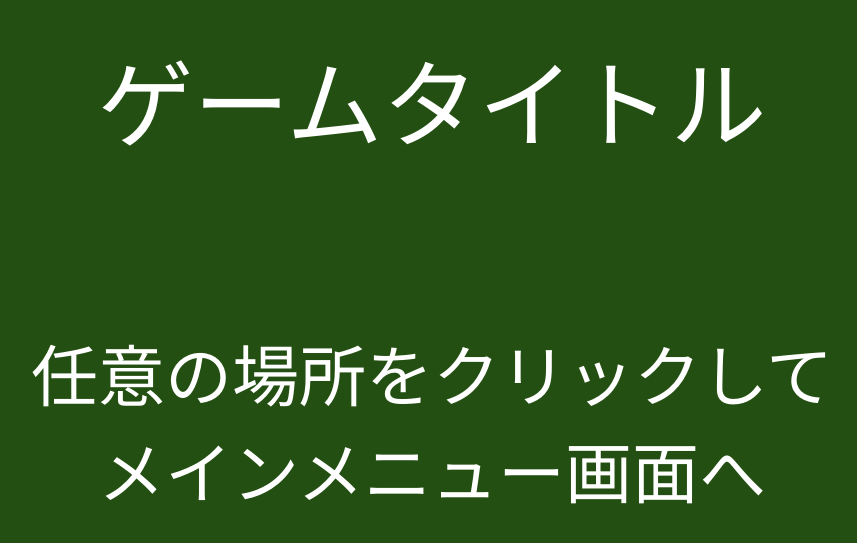
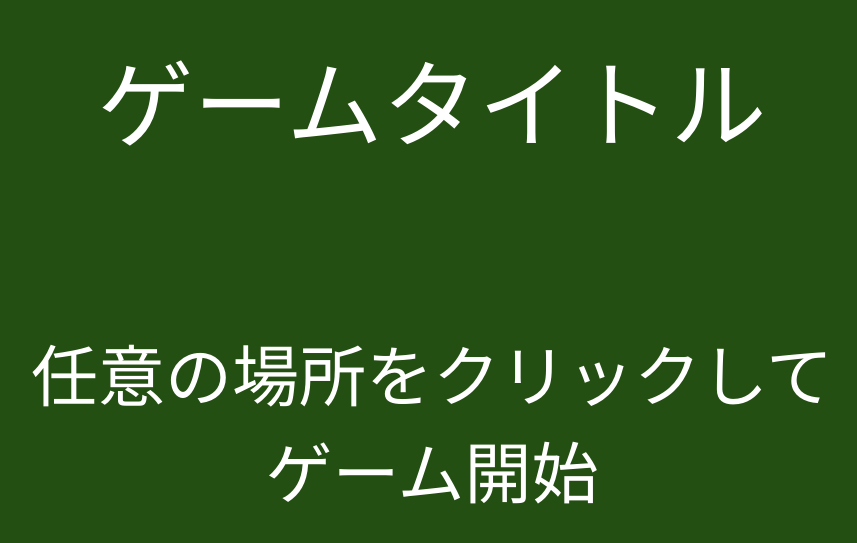
Before and after one commit to regularambition/ReactLearning, a React (Vite) app in the folder my-react-app/: page / in a window 1280 px wide. Shown: the part 127-670 px from the top of the page, without its empty margins (208-1065 px from the left). Built offline with nearby package versions, Linux system fonts and the light colour scheme.

Commit message:
名前変更(FIRST -> GAME_TITLE)

```diff
--- a/my-react-app/src/App.tsx
+++ b/my-react-app/src/App.tsx
@@ -1,22 +1,26 @@
 import ScreenLayout from './components/layout/ScreenLayout';
 import GameTitleScreen from './screens/GameTitleScreen/GameTitleScreen';
 import MainMenuScreen from './screens/MainMenuScreen/MainMenuScreen';
-import { ScreenId } from './types/ScreenId';
+import { getScreenTitle, ScreenId } from './types/ScreenId';
 import { useScreenNavigation } from './contexts/ScreenNavigationContext';
 
 function App() {
   const { currentScreen, navigate } = useScreenNavigation();
 
-  const isFirstScreen = currentScreen === ScreenId.FIRST;
+  const isGameTitleScreen = currentScreen === ScreenId.GAME_TITLE;
 
   return (
     <ScreenLayout
       onActivate={
-        isFirstScreen ? () => navigate(ScreenId.MAIN_MENU) : undefined
+        isGameTitleScreen ? () => navigate(ScreenId.MAIN_MENU) : undefined
       }
-      activationLabel={isFirstScreen ? 'メインメニュー画面へ移動' : undefined}
+      activationLabel={
+        isGameTitleScreen
+          ? `${getScreenTitle(ScreenId.MAIN_MENU)}画面へ移動`
+          : undefined
+      }
     >
-      {isFirstScreen ? (
+      {isGameTitleScreen ? (
         <GameTitleScreen />
       ) : (
         <MainMenuScreen screenId={currentScreen} />
--- a/my-react-app/src/contexts/ScreenNavigationProvider.tsx
+++ b/my-react-app/src/contexts/ScreenNavigationProvider.tsx
@@ -11,7 +11,7 @@ type ScreenNavigationProviderProps = {
 
 function ScreenNavigationProvider({ children }: ScreenNavigationProviderProps) {
   const [screenHistory, setScreenHistory] = useState<ScreenId[]>([
-    ScreenId.FIRST,
+    ScreenId.GAME_TITLE,
   ]);
 
   const currentScreen = screenHistory[screenHistory.length - 1];
--- a/my-react-app/src/screens/GameTitleScreen/GameTitleScreen.tsx
+++ b/my-react-app/src/screens/GameTitleScreen/GameTitleScreen.tsx
@@ -5,7 +5,7 @@ function GameTitleScreen() {
       <h2>
         任意の場所をクリックして
         <br />
-        メインメニュー画面へ
+        ゲーム開始
       </h2>
     </>
   );
--- a/my-react-app/src/types/ScreenId.ts
+++ b/my-react-app/src/types/ScreenId.ts
@@ -2,15 +2,15 @@
 // 定数と型の両方に対して同じ名前を与えることが可能
 
 export const ScreenId = {
-  FIRST: 'first',
+  GAME_TITLE: 'first',
   MAIN_MENU: 'mainMenu',
 } as const;
 
 export type ScreenId = (typeof ScreenId)[keyof typeof ScreenId];
 
 export function getScreenTitle(screenId: ScreenId) {
-  if (screenId === ScreenId.FIRST) {
-    return '最初の画面';
+  if (screenId === ScreenId.GAME_TITLE) {
+    return 'ゲームタイトル';
   } else if (screenId === ScreenId.MAIN_MENU) {
     return 'メインメニュー';
   } else {
```
